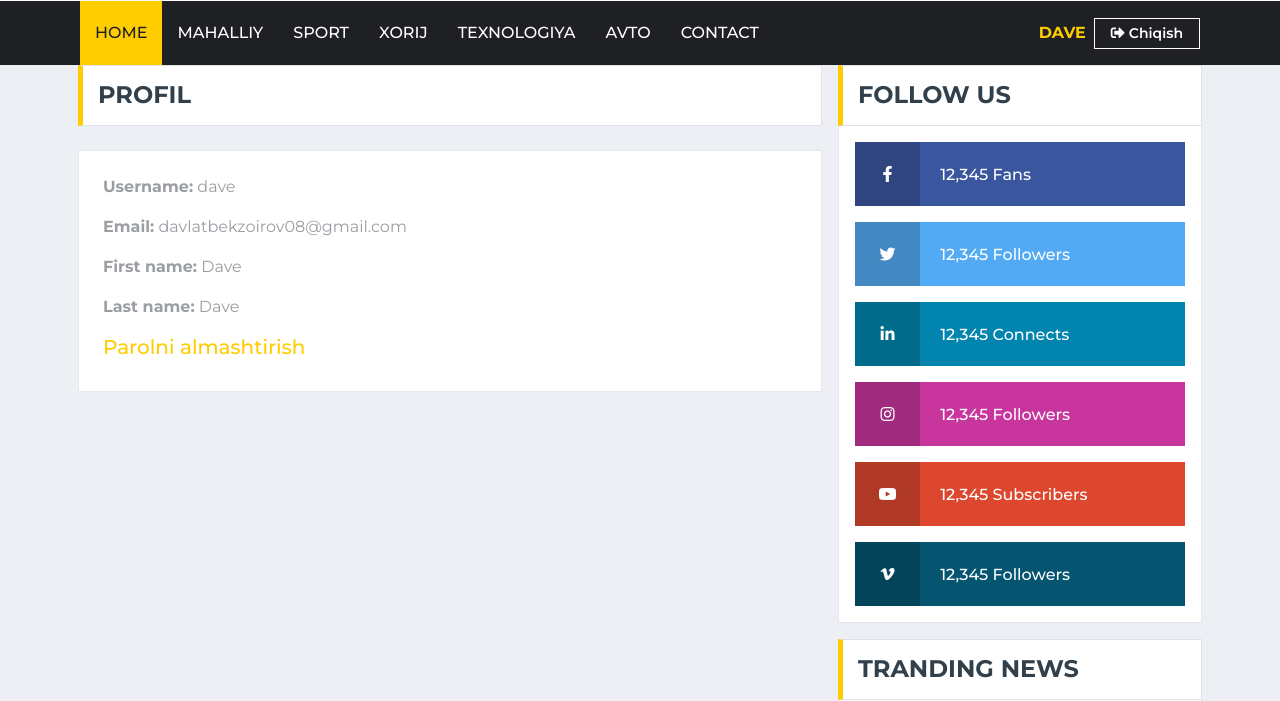
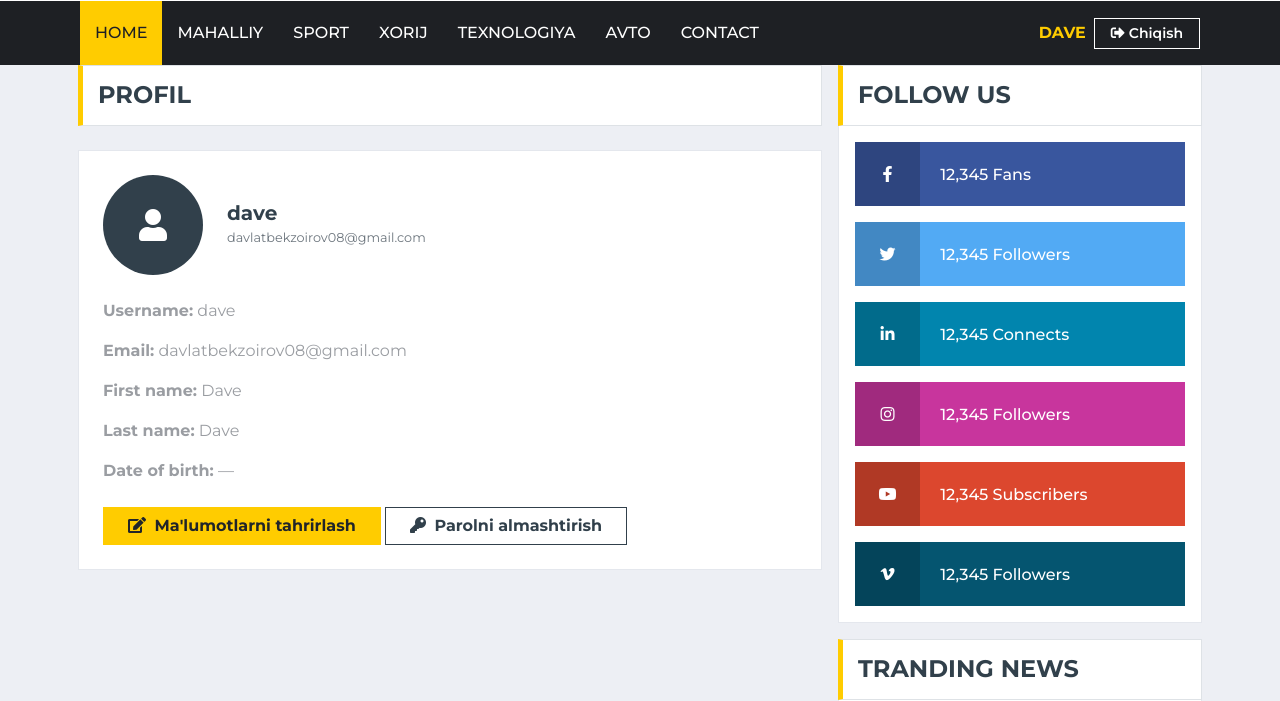
Before and after one commit to davlatbekzoirov/News, a Django app: page /account/profile/ in a window 1280 px wide. Shown: the part 161-862 px from the top of the page. Run offline with Django 5.2, Linux system fonts and the light colour scheme; a user stored in the database is signed in; data comes from the database, SQL or seed files in the repository; both versions use the stored data as it was after the commit; some libraries are stand-ins or nearby versions.

Commit message:
updated profile page

```diff
--- a/templates/news/base.html
+++ b/templates/news/base.html
@@ -110,7 +110,7 @@
 
                     <div class="navbar-nav ml-auto py-0 d-flex align-items-center">
                         {% if user.is_authenticated %}
-                            <span class="nav-item nav-link text-white font-weight-bold mb-0 pr-2"><a href="{% url 'edit_user_information' %}">{{ user.username }}</a></span>
+                            <span class="nav-item nav-link text-white font-weight-bold mb-0 pr-2"><a href="{% url 'user_profile' %}">{{ user.username }}</a></span>
                             <form method="post" action="{% url 'logout' %}" class="d-inline mb-0">
                                 {% csrf_token %}
                                 <button type="submit" class="btn btn-outline-light btn-sm font-weight-semi-bold px-3">
--- a/templates/pages/user_profile.html
+++ b/templates/pages/user_profile.html
@@ -10,11 +10,39 @@
         </div>
 
         <div class="bg-white p-4 border">
+
+            <div class="d-flex align-items-center mb-4">
+                {% if user.profile.photo %}
+                    <img src="{{ user.profile.photo.url }}" alt="{{ user.username }}"
+                         class="rounded-circle mr-4"
+                         style="width: 100px; height: 100px; object-fit: cover;">
+                {% else %}
+                    <div class="rounded-circle bg-secondary d-flex align-items-center justify-content-center mr-4"
+                         style="width: 100px; height: 100px;">
+                        <i class="fa fa-user fa-2x text-white"></i>
+                    </div>
+                {% endif %}
+                <div>
+                    <h5 class="m-0 font-weight-bold">{{ user.username }}</h5>
+                    <small class="text-muted">{{ user.email }}</small>
+                </div>
+            </div>
+
             <p><strong>Username:</strong> {{ user.username }}</p>
             <p><strong>Email:</strong> {{ user.email }}</p>
-            <p><strong>First name:</strong> {{ user.first_name }}</p>
-            <p><strong>Last name:</strong> {{ user.last_name }}</p>
-            <h5><a href="{% url 'password_change' %}">Parolni almashtirish</a></h5>
+            <p><strong>First name:</strong> {{ user.first_name|default:"—" }}</p>
+            <p><strong>Last name:</strong> {{ user.last_name|default:"—" }}</p>
+            <p><strong>Date of birth:</strong> {{ user.profile.date_of_birth|date:"M d, Y"|default:"—" }}</p>
+
+            <div class="mt-4">
+                <a href="{% url 'edit_user_information' %}" class="btn btn-primary font-weight-bold px-4">
+                    <i class="fa fa-edit mr-1"></i> Ma'lumotlarni tahrirlash
+                </a>
+                <a href="{% url 'password_change' %}" class="btn btn-outline-secondary font-weight-bold px-4">
+                    <i class="fa fa-key mr-1"></i> Parolni almashtirish
+                </a>
+            </div>
+
         </div>
     </div>
 {% endblock news %}
```
Also changed, not shown: db.sqlite3.
